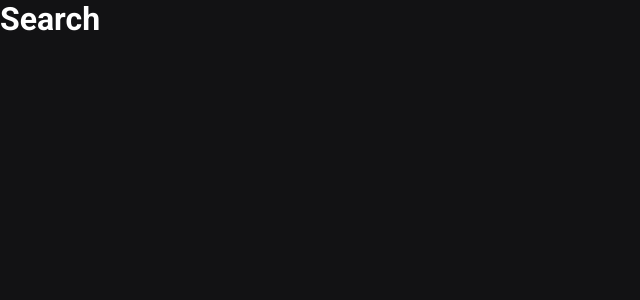
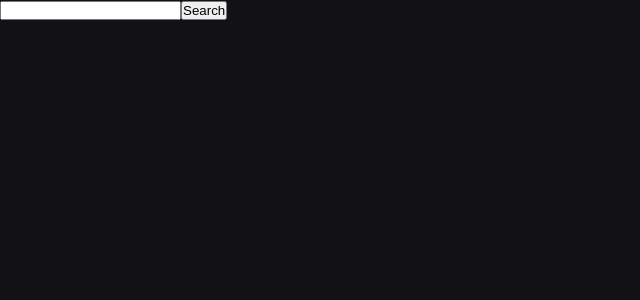
Before and after one commit to Leonardo-Figueiredo/nextjs-concepts, a Next.js app: page /search in a window 1280 px wide. Shown: the top 300 px of the page, without its empty margins (0-640 px from the left). Built offline with nearby package versions, Linux system fonts and the light colour scheme.

Commit message:
feat(search): integrated with prismic CMS

```diff
--- a/src/pages/catalog/products/[slug].tsx
+++ b/src/pages/catalog/products/[slug].tsx
@@ -1,6 +1,5 @@
 import { GetStaticPaths, GetStaticProps } from 'next'
 import { useRouter } from 'next/router'
-import Prismic from 'prismic-javascript'
 import PrismicDOM from 'prismic-dom'
 import { Document} from 'prismic-javascript/types/documents'
 import { client } from "@/libg/prismic"
--- a/src/pages/search.tsx
+++ b/src/pages/search.tsx
@@ -1,9 +1,76 @@
-import React from 'react'
+import { GetServerSideProps } from "next"
+import Link from 'next/link'
+import { useRouter } from "next/router"
+import { ChangeEvent, FormEvent, useCallback, useState } from "react"
+import Prismic from 'prismic-javascript'
+import PrismicDOM from 'prismic-dom'
+import { Document} from 'prismic-javascript/types/documents'
+import { client } from "@/libg/prismic"
 
-// import { Container } from './styles'
-
-const pages: React.FC = () => {
-  return <h1>Search</h1>
+interface SearchProps {
+  searchResults: Document[]
 }
 
-export default pages
+const Search: React.FC<SearchProps> = ({ searchResults }) => {
+  const router = useRouter()
+  const [searchTerm, setSearchTerm] = useState<string>('')
+
+  const handleSearch = useCallback((event: FormEvent) => {
+    event.preventDefault()
+
+    router.push(
+      `/search?q=${encodeURIComponent(searchTerm)}`
+    )
+
+    setSearchTerm('')
+  }, [searchTerm])
+
+  const handleChangeSearchTerm = useCallback(
+    (event: ChangeEvent<HTMLInputElement>) => {
+      setSearchTerm(event.target.value)
+    },
+  [])
+
+  return (
+    <div>
+      <form onSubmit={handleSearch}>
+        <input
+          type="text"
+          value={searchTerm}
+          onChange={handleChangeSearchTerm}
+        />
+
+        <button type="submit">Search</button>
+      </form>
+
+      <ul>
+        {searchResults.map(product =>
+          <li key={product.id}>
+            <Link href={`/catalog/products/${product.uid}`}>
+              <a>{PrismicDOM.RichText.asText(product.data.title)}</a>
+            </Link>
+          </li>
+        )}
+      </ul>
+    </div>
+  )
+}
+
+export default Search
+
+export const getServerSideProps: GetServerSideProps<SearchProps> = async (context) => {
+  const { q: query } = context.query
+
+  if (!query) return { props: { searchResults: [] } }
+
+  const searchResults = await client().query([
+    Prismic.Predicates.at('document.type', 'product'),
+    Prismic.Predicates.fulltext('my.product.title', String(query))
+  ])
+
+  return {
+    props: {
+      searchResults: searchResults.results
+    }
+  }
+}
```
